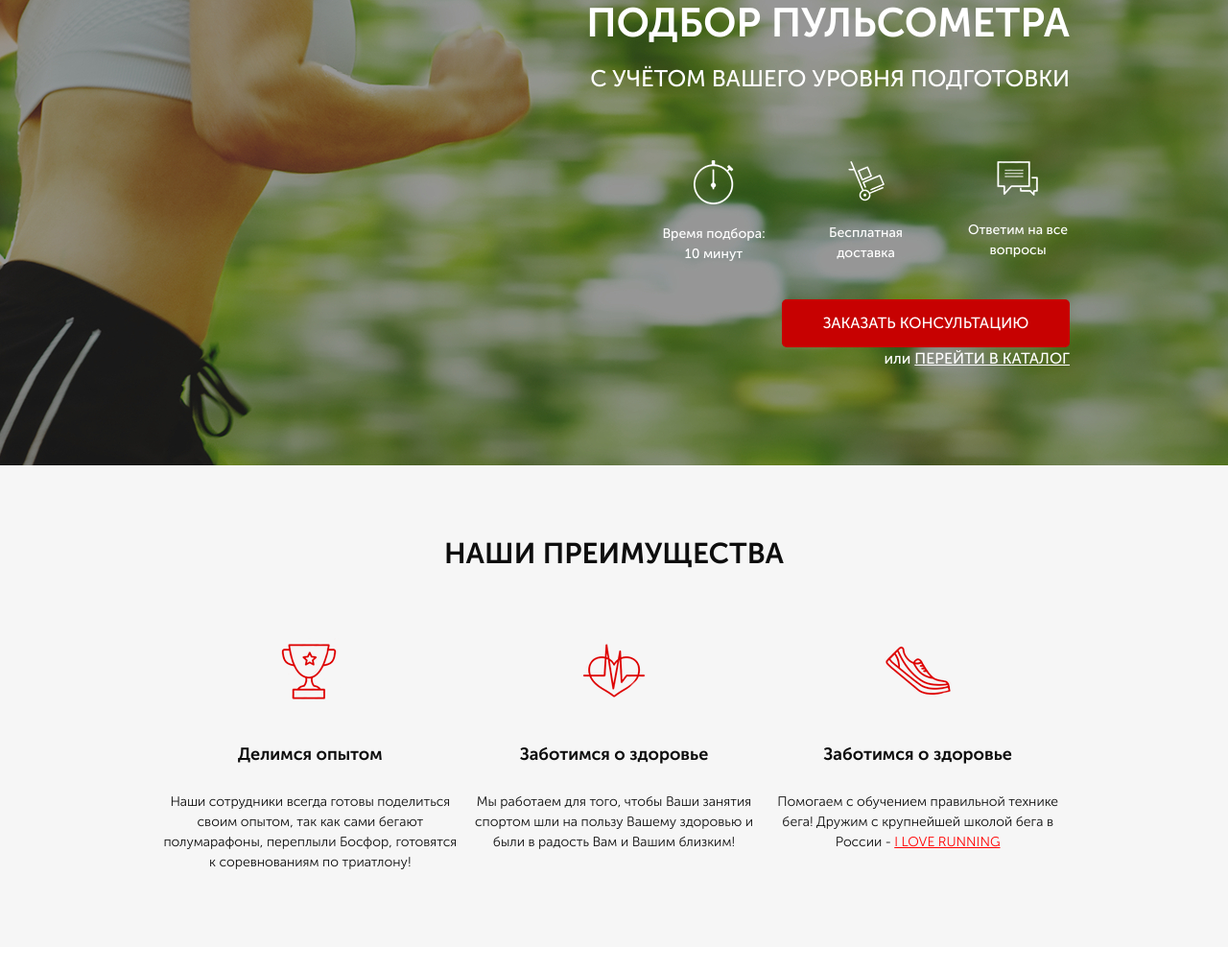
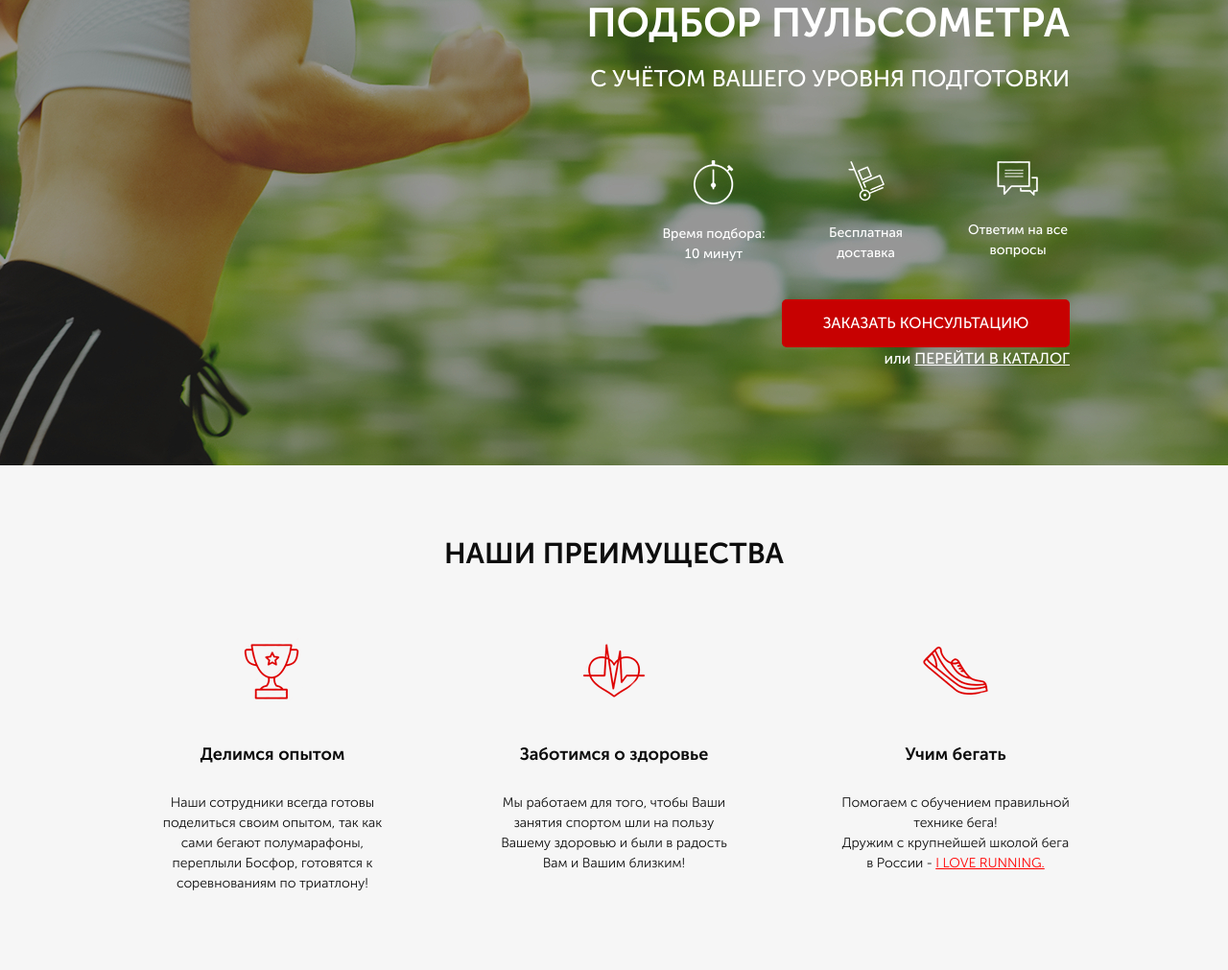
Before and after one commit to ElenaRiemer/Puls_myPr, a website: page src/index.html in a window 1280 px wide. Shown: the part 165-1176 px from the top of the page at 96% size. Before the commit the page ends 1152 px from the top, so only its background shows below. Drawn offline with Linux system fonts and the light colour scheme.

Commit message:
advantages BEM

```diff
--- a/src/index.html
+++ b/src/index.html
@@ -59,7 +59,9 @@
     </div>
     </div>
 
-    <section class="advantages">
+
+
+    <!-- <section class="advantages">
         <div class="container">
             <h2>НАШИ ПРЕИМУЩЕСТВА</h2>
             <div class="advantages_wrapper">
@@ -87,7 +89,49 @@
                 </div>
             </div>
         </div>
-    </section>
+    </section> -->
+
+    <div class="advantages">
+        <div class="container">
+            <h2 class="title">НАШИ ПРЕИМУЩЕСТВА</h2>
+            <div class="advantages__wrapper">
+                <div class="advantages__item">
+                    <img src="icons/cup.png" alt="cup" class="advantages__icon">
+                    <div class="advantages__subtitle">
+                        Делимся опытом
+                    </div>
+                    <div class="advantages__descr">
+                        Наши сотрудники всегда готовы поделиться своим опытом,
+                        так как сами бегают полумарафоны, переплыли Босфор, готовятся к соревнованиям по триатлону!
+                    </div>
+                </div>
+                <div class="advantages__item">
+                    <img src="icons/heart.png" alt="heart" class="advantages__icon">
+                    <div class="advantages__subtitle">
+                        Заботимся о здоровье
+                    </div>
+                    <div class="advantages__descr">
+                        Мы работаем для того,
+                        чтобы Ваши занятия спортом шли на пользу Вашему здоровью и были в радость Вам и Вашим близким!
+                    </div>
+                </div>
+                <div class="advantages__item">
+                    <img src="icons/shoe.png" alt="shoe" class="advantages__icon">
+                    <div class="advantages__subtitle">
+                        Учим бегать
+                    </div>
+                    <div class="advantages__descr">
+                        Помогаем с обучением
+                        правильной технике бега!<br>
+                        Дружим с крупнейшей школой бега в России -
+                        <a href="#">I LOVE RUNNING.</a>
+                    </div>
+                </div>
+            </div>
+        </div>
+    </div>
+
+
 </body>
 
 </html>
--- /dev/null
+++ b/src/sass/blocks/_advantages.scss
@@ -0,0 +1,32 @@
+.advantages {
+    padding: 70px 0 80px 0;
+    background-color: #f6f6f6;
+    &__wrapper {
+        margin-top: 65px;
+        display: flex;
+        justify-content: space-between;
+    }
+    &__item {
+        display: flex;
+        flex-direction: column;
+        align-items: center;
+        max-width: 238px;
+    }
+    &__subtitle {
+        margin-top: 38px;
+        color: #0d0d0d;
+        font-size: 18px;
+        font-weight: 700;
+    }
+    &__descr {
+        margin-top: 26px;
+        color: #0d0d0d;
+        font-size: 14px;
+        font-weight: 300;
+        text-align: center;
+        a {
+            color: #ff0000;
+            text-decoration: underline;
+        }
+    }
+}
--- /dev/null
+++ b/src/sass/blocks/_titles.scss
@@ -0,0 +1,6 @@
+.title {
+    color: #0d0d0d;
+    font-size: 30px;
+    font-weight: 700;
+    text-align: center;
+}
--- a/src/sass/style.scss
+++ b/src/sass/style.scss
@@ -1,8 +1,10 @@
 @import 'base/variables';
+@import 'base/media';
 @import 'blocks/promo';
 @import 'blocks/header';
 @import 'blocks/buttons';
-@import 'base/media';
+@import 'blocks/titles';
+@import 'blocks/advantages';
 
 * {
     font-family: 'Museo Sans Cyrl', sans-serif;
@@ -14,15 +16,14 @@
     margin: 0 auto;
 }
 
-h2 {
+/* h2 {
     font-size: 30px;
     font-weight: 700;
     text-align: center;
     color: #0d0d0d;
-}
+} */
 
-
-.advantages {
+/* .advantages {
     min-height: 472px;
     padding: 70px 0 78px 0;
     background-color: #f6f6f6;
@@ -65,4 +66,4 @@ h2 {
         width: 33%;
     }
 
-}
+} */
```
Also changed, not shown: src/css/style.min.css, 1 other file.
